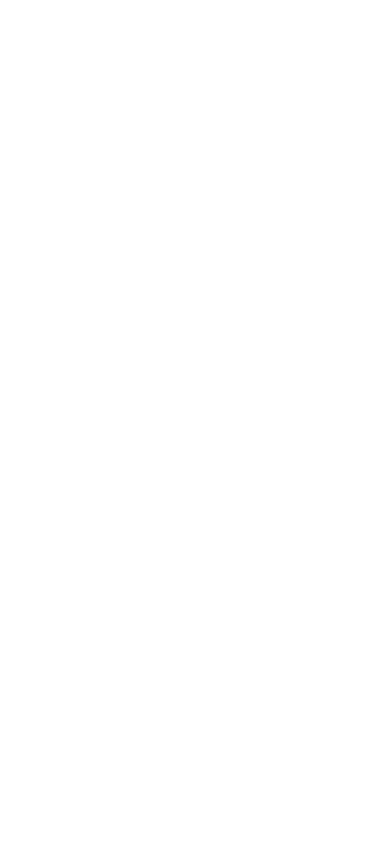
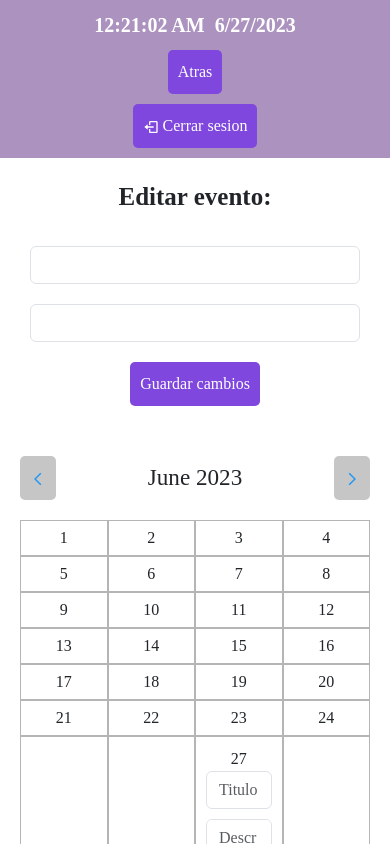
Before and after one commit to Techmaniatic/To-do-list-react, a React (Create React App) app: page /Evento/1 in a window 390 px wide. Before the commit this address had no page. Shown: the top 844 px of the page. Built offline with nearby package versions, Linux system fonts and the light colour scheme; no server answers; a web font is replaced by a local one.

Commit message:
Avance 27 de junio
Avance 27 de junio de 2023

```diff
--- a/src/Assets/App.css
+++ b/src/Assets/App.css
@@ -5,6 +5,12 @@
   margin: 0px;
   padding: 0px;
   font-family: 'Baloo Paaji 2', cursive;
+}
+
+.form-check .form-check-input {
+  float: left;
+  margin-left: -1.5em;
+  margin-bottom: 5px;
 }
 
 .container-login {
@@ -160,6 +166,7 @@
   align-items: center;
   justify-content: center;
   border-radius: 10px;
+  padding: 0px;
 }
 
 .formulario-nuevo-proyecto form .btn-cerrar-sesion {
@@ -324,6 +331,24 @@
   border-radius: 5px;
 }
 
+.form-evento {
+  margin: 30px;
+}
+
+.form-evento input {
+  margin-bottom: 20px;
+}
+
+.form-evento button {
+  background-color: #7f47dd;
+  color: #FFFFFF;
+  border-radius: 5px;
+  padding: 10px;
+  border: none;
+  margin: auto;
+  display: block;
+}
+
 @media only screen and (max-width:600px) {
   .container-general {
     display: grid;
@@ -355,4 +380,47 @@
     gap: 10px;
     margin-bottom: 15px;
   }
+  .container-eventos {
+    display: grid;
+    grid-template-columns: 1fr;
+    gap: 0px 0px;
 }
+}
+
+@media only screen and (max-width:768px) {
+  .container-general {
+    display: grid;
+    grid-template-columns: 1fr;
+    gap: 0px 0px;
+  }
+
+  .redes {
+    flex-direction: column;
+    background-color: #AB92BF;
+    padding: 10px;
+    color: #FFFFFF;
+    display: flex;
+    justify-content: space-between;
+    align-items: center;
+    gap: 10px;
+  }
+
+  .container-proyectos {
+    display: grid;
+    grid-template-columns: 1fr 1fr 1fr;
+    gap: 10px;
+    margin: 0px 30px 30px 30px;
+  }
+
+  .grid-colores {
+    display: grid;
+    grid-template-columns: 1fr 1fr 1fr;
+    gap: 10px;
+    margin-bottom: 15px;
+  }
+  .container-eventos {
+    display: grid;
+    grid-template-columns: 1fr;
+    gap: 0px 0px;
+}
+}
--- a/src/Componentes/EditarEvento.js
+++ b/src/Componentes/EditarEvento.js
@@ -1,31 +1,100 @@
 import React, { useState, useEffect } from 'react';
 import axios from 'axios';
+import Calendar from './Calendar';
+import { BiLogOut } from 'react-icons/bi';
+import { useNavigate, useParams } from 'react-router-dom';
+import Footer from './Footer';
+import 'bootstrap/dist/css/bootstrap.css';
 
-const EditarEvento = ({ eventId }) => {
-    const [listEventos, setListEventos] = useState([]);
+const EditarEvento = () => {
 
+    const { id } = useParams();
+    const navigate = useNavigate();
+    const [date, setDate] = useState(new Date());
+    const [Evento, setEvento] = useState([]);
 
     useEffect(() => {
-            const url = `http://localhost/trello-tech-login/ApiEventos.php`;
+        const url = `http://localhost/trello-tech-login/ApiEventos.php?id=${id}`;
         axios.get(url)
             .then((response) => {
                 const infoEvento = response.data;
-                    const EventoActual = infoEvento.filter(
-                        (tarea) => tarea.id ===  eventId
-                    );
-                    setListEventos(EventoActual);
-                    console.log(EventoActual)
+                setEvento(infoEvento);
             })
             .catch((error) => {
                 console.error(error);
             });
-        }, [eventId]);
+        const timerID = setInterval(() => tick(), 1000);
+        return function cleanup() {
+            clearInterval(timerID);
+        };
+    }, [id]);
+
+    const tick = () => {
+        setDate(new Date());
+    };
+
+    const handleClick = () => {
+        navigate('/');
+    };
+
+    const handleClick01 = () => {
+        navigate('/Eventos');
+    };
+
+    const handleSubmit = (event) => {
+        event.preventDefault(); // Evita el envío por defecto del formulario
+
+        // Obtiene los valores actualizados del formulario
+        const titulo = event.target.elements[0].value;
+        const descripcion = event.target.elements[1].value;
+
+        // Realiza la solicitud PUT para actualizar el evento en el servidor
+        const url = `http://localhost/trello-tech-login/ApiEventos.php?id=${id}`;
+        axios
+            .put(url, {
+                id: id,
+                titulo: titulo,
+                descripcion: descripcion,
+                fecha: Evento[0].fecha, // Asegúrate de enviar la fecha actual sin cambios
+            })
+            .then((response) => {
+                // Maneja la respuesta del servidor
+                console.log(response.data);
+                window.location.reload();// Puedes mostrar una notificación de éxito o redirigir al usuario a otra página
+            })
+            .catch((error) => {
+                console.error(error);
+            });
+    };
+
 
     return (
-        <div className='editarEvento'>
-            <p>sss</p>
+        <>
+            <div className='redes'>
+                <div className='reloj'>
+                    <p>{date.toLocaleTimeString()}</p>
+                    <p>{date.toLocaleDateString()}</p>
                 </div>
-    )
+                <button className='btn-cerrar-sesion' onClick={handleClick01}>Atras</button>
+                <button className='btn-cerrar-sesion' onClick={handleClick}><BiLogOut /> Cerrar sesion</button>
+            </div>
+            <div className='container-eventos'>
+                <div className='l1'>
+                    <p className='titulo-proyecto'>Editar evento: {Evento[0] && Evento[0].titulo}</p>
+                    <form className='form-evento' onSubmit={handleSubmit}>
+                        <input type='text' className='form-control' defaultValue={Evento[0] && Evento[0].titulo} />
+                        <input type='text' className='form-control' defaultValue={Evento[0] && Evento[0].descripcion} />
+                        <button type='submit'>Guardar cambios</button>
+                    </form>
+                </div>
+                <div className='l2'>
+                    <Calendar />
+                </div>
+            </div>
+            <Footer />
+        </>
+
+    );
 }
 
 export default EditarEvento
--- a/src/Componentes/Eventos.js
+++ b/src/Componentes/Eventos.js
@@ -5,12 +5,11 @@
 import 'bootstrap/dist/css/bootstrap.css';
 import axios from 'axios';
 import { AiFillDelete } from 'react-icons/ai';
-import EditarEvento from './EditarEvento';
+import { useNavigate} from 'react-router-dom';
 
 const Eventos = () => {
-
+    const navigate = useNavigate();
     const [listEventos, setListEventos] = useState([]);
-    const [showComponent, setShowComponent] = useState(false);
 
     useEffect(() => {
 
@@ -19,7 +18,6 @@
             .then((response) => {
                 const infoEvento = response.data;
                 setListEventos(infoEvento);
-                console.log(infoEvento)
             })
             .catch((error) => {
                 console.error(error);
@@ -27,7 +25,7 @@
 
     }, []);
 
-    const handleEliminarEvento= (id) => {
+    const handleEliminarEvento = (id) => {
         const url1 = `http://localhost/trello-tech-login/ApiEventos.php?id=${id}`;
         axios.delete(url1)
             .then((response) => {
@@ -40,13 +38,13 @@
             });
     };
 
-     /**********************************************************/
-     const [selectedEventId, setSelectedEventId] = useState(null);
+    /**********************************************************/
 
-     const handleEditarEvento = (id) => {
-        setSelectedEventId(id);
-        setShowComponent(true); // Muestra el componente EditarEvento
-      };
+    const [showComponent, setShowComponent] = useState(false);
+
+    const handleShowComponent = (id) => {
+        navigate(`/Evento/${id}`);
+    };
 
     return (
         <>
@@ -74,7 +72,8 @@
                                         <td>{event.descripcion}</td>
                                         <td>{event.fecha}</td>
                                         <td className='acciones'>
-                                            <button className='btn-cerrar-sesion' onClick={handleEditarEvento}>Editar</button>
+                                            <button className='btn-cerrar-sesion'
+                                                onClick={() => handleShowComponent(event.id)}>Editar</button>
                                             <button className='btn_tarea_eliminada'
                                                 onClick={() => handleEliminarEvento(event.id)}>
                                                 <AiFillDelete />
@@ -84,10 +83,10 @@
                                 ))}
                             </tbody>
                         </table>
+
                     </div>
                 </div>
                 <div className='l2'>
-                {showComponent && <EditarEvento eventId={selectedEventId} />}
                     <Calendar />
                 </div>
             </div>
--- a/src/Componentes/Login.js
+++ b/src/Componentes/Login.js
@@ -26,7 +26,7 @@
     console.log(data.message)
     setMessage(data.message);
 
-    if (data.success == true) {
+    if (data.success === true) {
         navigate('/Inicio');
     }
 
--- a/src/Rutas/AppRouting.js
+++ b/src/Rutas/AppRouting.js
@@ -4,6 +4,8 @@
 import Inicio from "../Componentes/Inicio";
 import DetalleDeProyecto from "../Componentes/DetalleDeProyecto";
 import Eventos from "../Componentes/Eventos";
+import EditarEvento from "../Componentes/EditarEvento";
+import Contacto from "../Componentes/Contacto";
 
 const AppRouting = () => {
     return (
@@ -13,7 +15,9 @@
                     <Route path="/" element={<Login />} />
                     <Route path="/Inicio" element={<Inicio />} />
                     <Route path="/Eventos" element={<Eventos />} />
+                    <Route path="/Contacto" element={<Contacto />} />
                     <Route path="/Proyecto/:id" element={<DetalleDeProyecto />}  />
+                    <Route path="/Evento/:id" element={<EditarEvento  />}  />
                 </Routes>
             </Router>
         </>
```
Lines whose indentation alone changed are shown as unchanged.
